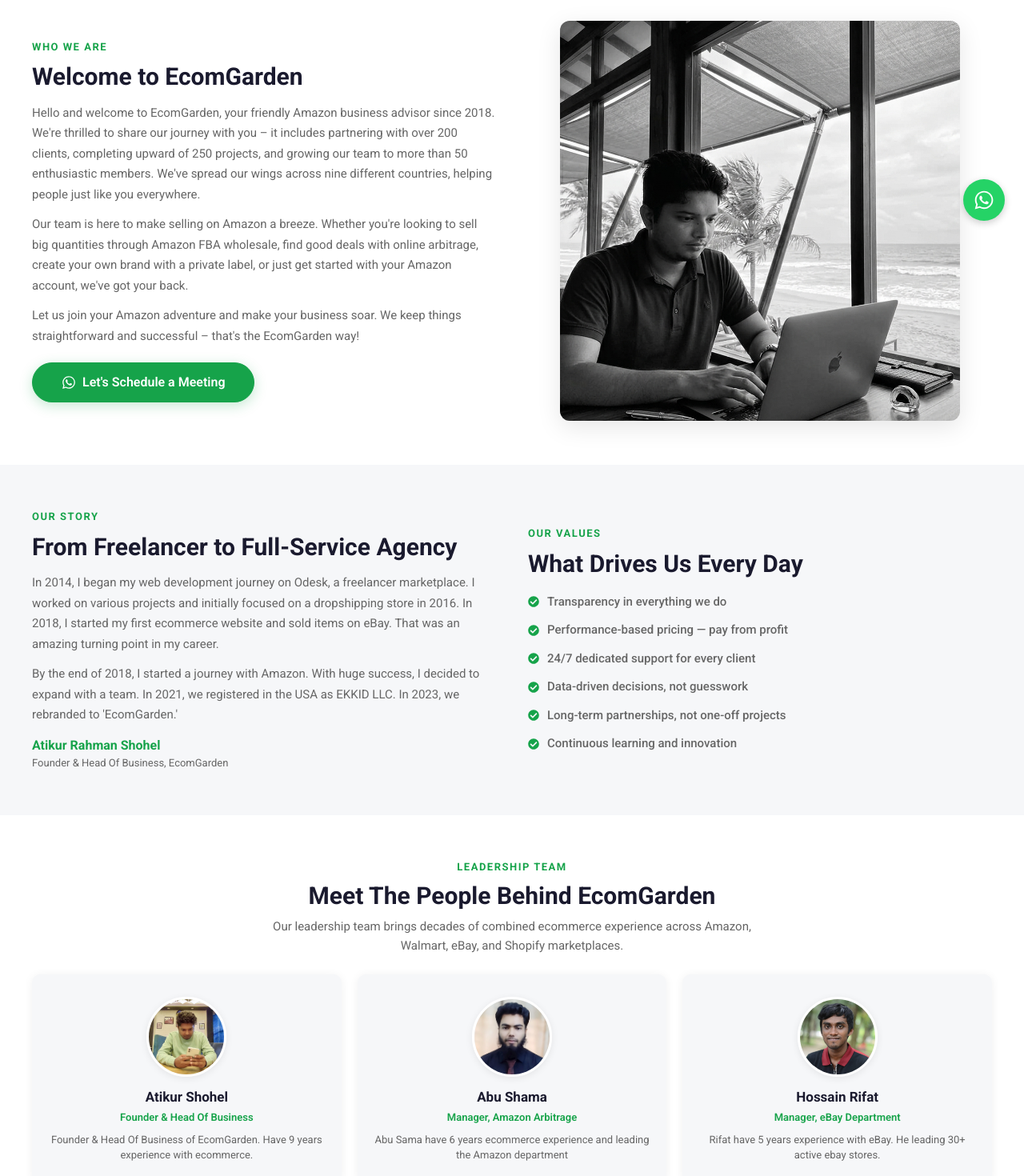
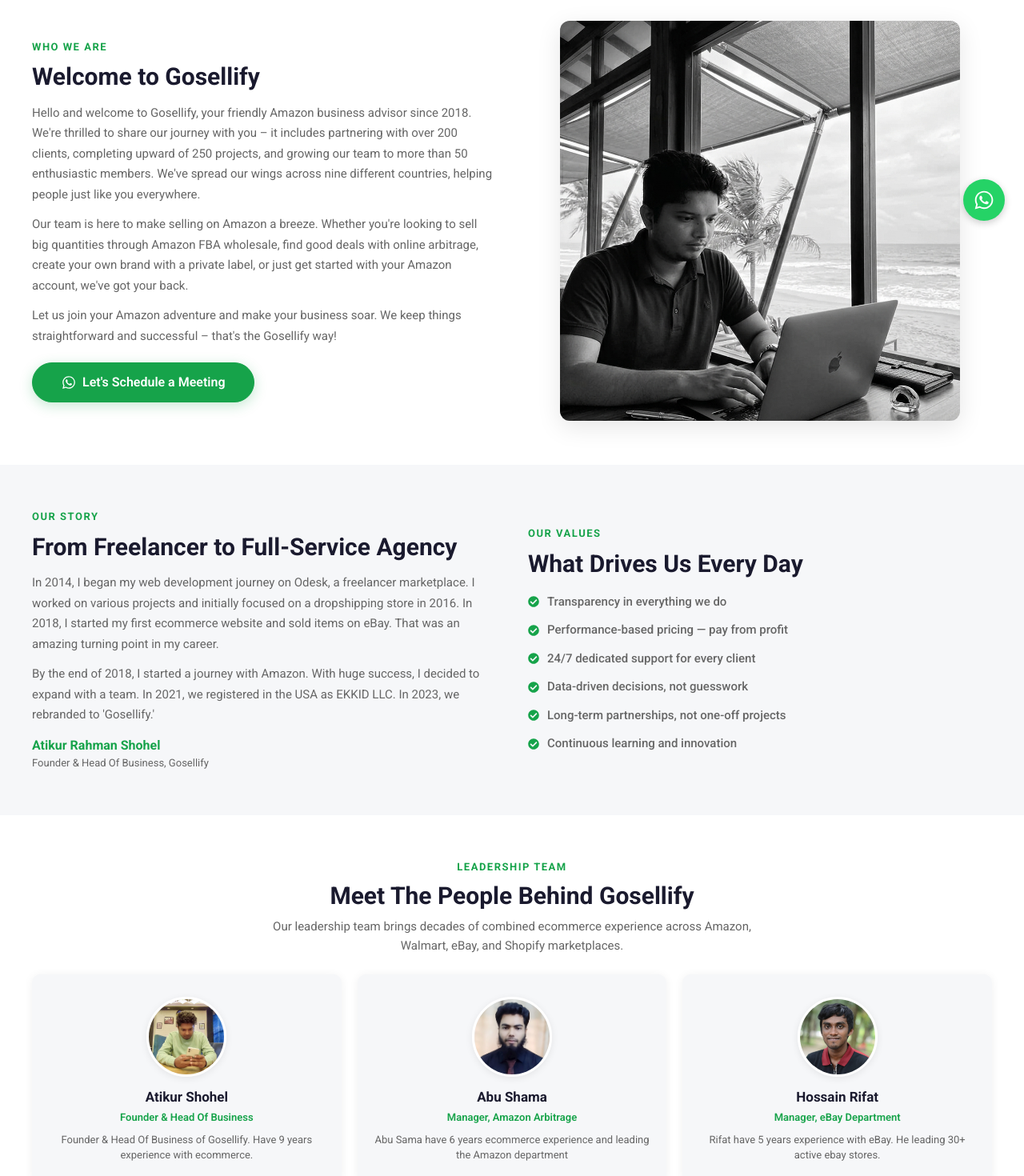
Before and after one commit to khawajaali1020/Webgosellify, a Next.js app: page /about in a window 1280 px wide. Shown: the part 500-1970 px from the top of the page at 80% size. Built offline with nearby package versions, Linux system fonts and the light colour scheme.

Commit message:
Update page.tsx

```diff
--- a/src/app/about/page.tsx
+++ b/src/app/about/page.tsx
@@ -22,7 +22,7 @@
   {
     name: "Atikur Shohel",
     title: "Founder & Head Of Business",
-    bio: "Founder & Head Of Business of EcomGarden. Have 9 years experience with ecommerce.",
+    bio: "Founder & Head Of Business of Gosellify. Have 9 years experience with ecommerce.",
     photo: "/images/about/atikur-shohel.jpeg",
   },
   {
@@ -121,10 +121,10 @@
             <div>
               <span className="typo-label" style={{ display: "block", marginBottom: "8px" }}>Who We Are</span>
               <h2 className="typo-h2" style={{ marginBottom: "14px" }}>
-                Welcome to EcomGarden
+                Welcome to Gosellify
               </h2>
               <p className="typo-body" style={{ marginBottom: "12px" }}>
-                Hello and welcome to EcomGarden, your friendly Amazon business
+                Hello and welcome to Gosellify, your friendly Amazon business
                 advisor since 2018. We&apos;re thrilled to share our journey
                 with you &ndash; it includes partnering with over 200 clients,
                 completing upward of 250 projects, and growing our team to more
@@ -141,7 +141,7 @@
               <p className="typo-body" style={{ marginBottom: "20px" }}>
                 Let us join your Amazon adventure and make your business soar.
                 We keep things straightforward and successful &ndash;
-                that&apos;s the EcomGarden way!
+                that&apos;s the Gosellify way!
               </p>
               <a
                 href="https://wa.link/m2ac6m"
@@ -158,7 +158,7 @@
             <div style={{ display: "flex", justifyContent: "center" }}>
               <img
                 src="/images/about/team-group.webp"
-                alt="EcomGarden Team"
+                alt="Gosellify Team"
                 style={{
                   width: "100%",
                   maxWidth: "500px",
@@ -192,13 +192,13 @@
               <p className="typo-body" style={{ marginBottom: "14px" }}>
                 By the end of 2018, I started a journey with Amazon. With huge success,
                 I decided to expand with a team. In 2021, we registered in the USA as EKKID LLC.
-                In 2023, we rebranded to &apos;EcomGarden.&apos;
+                In 2023, we rebranded to &apos;Gosellify.&apos;
               </p>
               <div>
                 <p className="typo-h3" style={{ color: "var(--color-primary)", marginBottom: "2px", fontSize: "16px" }}>
                   Atikur Rahman Shohel
                 </p>
-                <p className="typo-small">Founder &amp; Head Of Business, EcomGarden</p>
+                <p className="typo-small">Founder &amp; Head Of Business, Gosellify</p>
               </div>
             </div>
 
@@ -226,7 +226,7 @@
         <div className="container-main">
           <div className="section-header">
             <span className="typo-label">Leadership Team</span>
-            <h2 className="typo-h2">Meet The People Behind EcomGarden</h2>
+            <h2 className="typo-h2">Meet The People Behind Gosellify</h2>
             <p className="typo-subtext">
               Our leadership team brings decades of combined ecommerce experience
               across Amazon, Walmart, eBay, and Shopify marketplaces.
```
